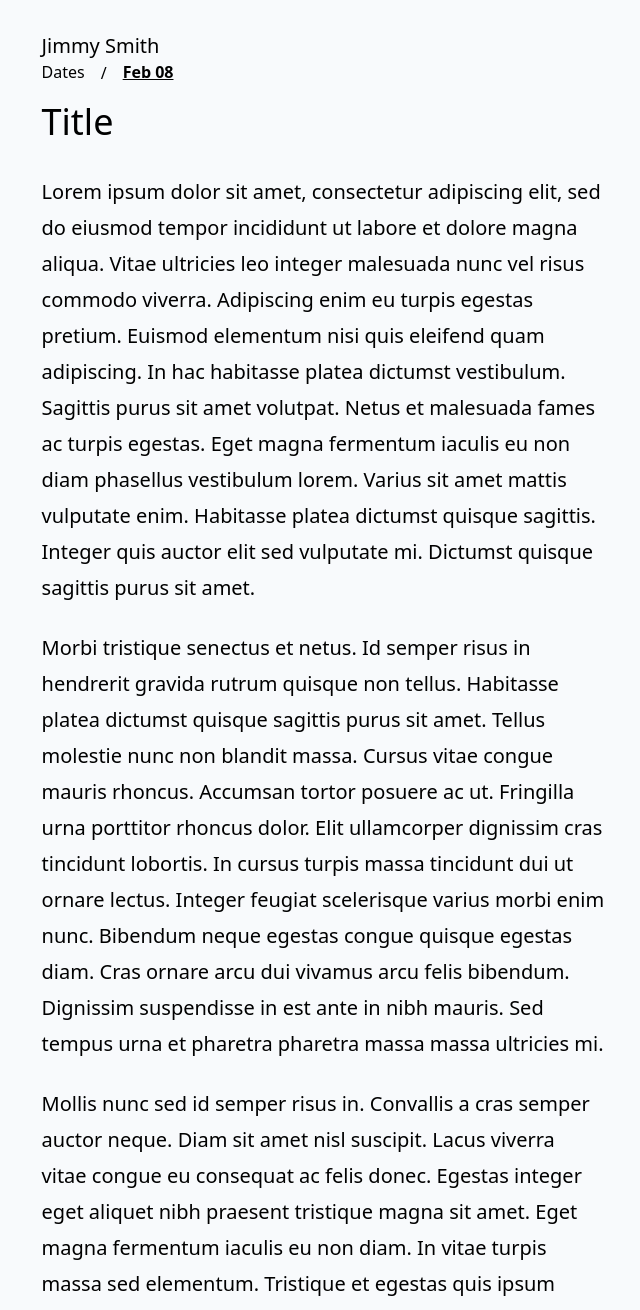
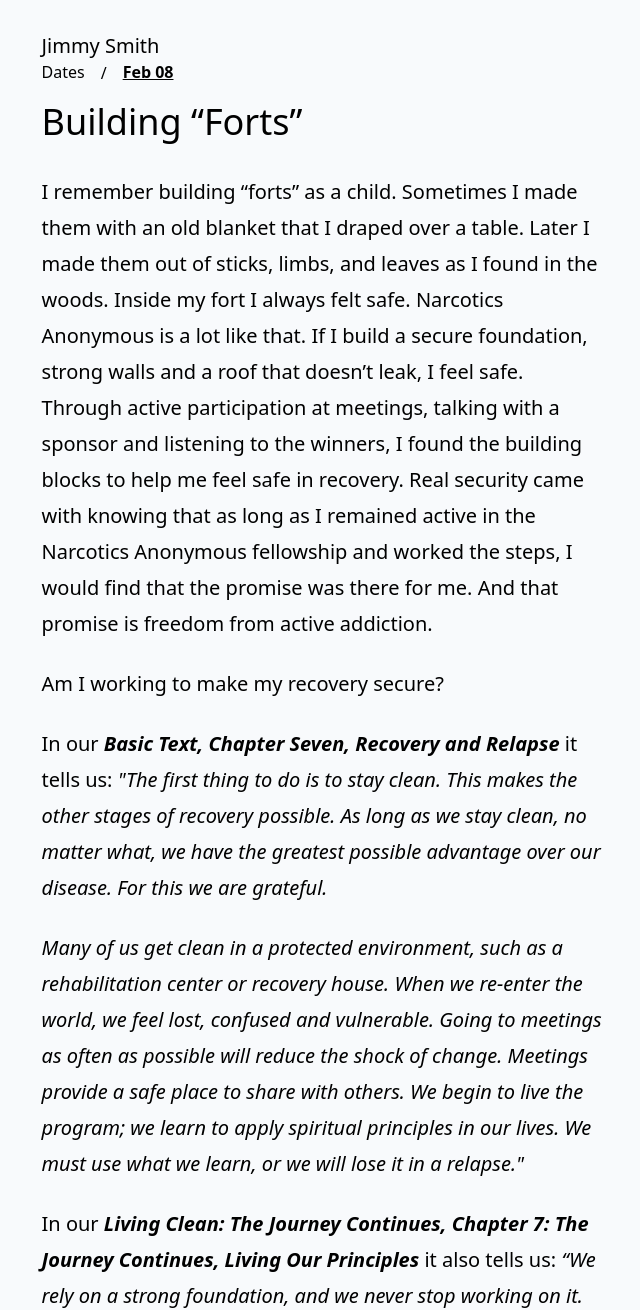
Before and after one commit to gregrossdev/jimmy-smith, an Astro site: page /date/02/08 in a window 1280 px wide. Shown: the top 1310 px of the page, without its empty margins (317-957 px from the left). Built offline with nearby package versions, Linux system fonts and the light colour scheme; Astro itself is replaced by a stand-in of ours.

Commit message:
Update Febuary “08”

```diff
--- a/src/pages/date/02/08.md
+++ b/src/pages/date/02/08.md
@@ -1,15 +1,16 @@
 ---
-layout: "../../../layouts/BasePost.astro"
-title: "Title"
-date: "Feb 08"
+layout: ../../../layouts/BasePost.astro
+date: Feb 08
+title: Building “Forts”
 ---
+I remember building “forts” as a child. Sometimes I made them with an old blanket that I draped over a table. Later I made them out of sticks, limbs, and leaves as I found in the woods. Inside my fort I always felt safe. Narcotics Anonymous is a lot like that. If I build a secure foundation, strong walls and a roof that doesn’t leak, I feel safe. Through active participation at meetings, talking with a sponsor and listening to the winners, I found the building blocks to help me feel safe in recovery. Real security came with knowing that as long as I remained active in the Narcotics Anonymous fellowship and worked the steps, I would find that the promise was there for me. And that promise is freedom from active addiction.
 
-Lorem ipsum dolor sit amet, consectetur adipiscing elit, sed do eiusmod tempor incididunt ut labore et dolore magna aliqua. Vitae ultricies leo integer malesuada nunc vel risus commodo viverra. Adipiscing enim eu turpis egestas pretium. Euismod elementum nisi quis eleifend quam adipiscing. In hac habitasse platea dictumst vestibulum. Sagittis purus sit amet volutpat. Netus et malesuada fames ac turpis egestas. Eget magna fermentum iaculis eu non diam phasellus vestibulum lorem. Varius sit amet mattis vulputate enim. Habitasse platea dictumst quisque sagittis. Integer quis auctor elit sed vulputate mi. Dictumst quisque sagittis purus sit amet.
+Am I working to make my recovery secure?
 
-Morbi tristique senectus et netus. Id semper risus in hendrerit gravida rutrum quisque non tellus. Habitasse platea dictumst quisque sagittis purus sit amet. Tellus molestie nunc non blandit massa. Cursus vitae congue mauris rhoncus. Accumsan tortor posuere ac ut. Fringilla urna porttitor rhoncus dolor. Elit ullamcorper dignissim cras tincidunt lobortis. In cursus turpis massa tincidunt dui ut ornare lectus. Integer feugiat scelerisque varius morbi enim nunc. Bibendum neque egestas congue quisque egestas diam. Cras ornare arcu dui vivamus arcu felis bibendum. Dignissim suspendisse in est ante in nibh mauris. Sed tempus urna et pharetra pharetra massa massa ultricies mi.
+In our ***Basic Text, Chapter Seven, Recovery and Relapse*** it tells us: *"The first thing to do is to stay clean. This makes the other stages of recovery possible. As long as we stay clean, no matter what, we have the greatest possible advantage over our disease. For this we are grateful.*
 
-Mollis nunc sed id semper risus in. Convallis a cras semper auctor neque. Diam sit amet nisl suscipit. Lacus viverra vitae congue eu consequat ac felis donec. Egestas integer eget aliquet nibh praesent tristique magna sit amet. Eget magna fermentum iaculis eu non diam. In vitae turpis massa sed elementum. Tristique et egestas quis ipsum suspendisse ultrices. Eget lorem dolor sed viverra ipsum. Vel turpis nunc eget lorem dolor sed viverra. Posuere ac ut consequat semper viverra nam. Laoreet suspendisse interdum consectetur libero id faucibus. Diam phasellus vestibulum lorem sed risus ultricies tristique. Rhoncus dolor purus non enim praesent elementum facilisis. Ultrices tincidunt arcu non sodales neque. Tempus egestas sed sed risus pretium quam vulputate. Viverra suspendisse potenti nullam ac tortor vitae purus faucibus ornare. Fringilla urna porttitor rhoncus dolor purus non. Amet dictum sit amet justo donec enim.
+*Many of us get clean in a protected environment, such as a rehabilitation center or recovery house. When we re-enter the world, we feel lost, confused and vulnerable. Going to meetings as often as possible will reduce the shock of change. Meetings provide a safe place to share with others. We begin to live the program; we learn to apply spiritual principles in our lives. We must use what we learn, or we will lose it in a relapse."*
 
-Mattis ullamcorper velit sed ullamcorper morbi tincidunt. Tortor posuere ac ut consequat semper viverra. Tellus mauris a diam maecenas sed enim ut sem viverra. Venenatis urna cursus eget nunc scelerisque viverra mauris in. Arcu ac tortor dignissim convallis aenean et tortor at. Curabitur gravida arcu ac tortor dignissim convallis aenean et tortor. Egestas tellus rutrum tellus pellentesque eu. Fusce ut placerat orci nulla pellentesque dignissim enim sit amet. Ut enim blandit volutpat maecenas volutpat blandit aliquam etiam. Id donec ultrices tincidunt arcu. Id cursus metus aliquam eleifend mi.
+In our ***Living Clean: The Journey Continues, Chapter 7: The Journey Continues, Living Our Principles*** it also tells us: *“We rely on a strong foundation, and we never stop working on it. We know what we can expect when we walk into an NA meeting, and that makes us feel safe and secure. We may resist changes to the format or style of our meetings even when they’re a good idea, because we hold so tightly to that sameness. Making changes can be a challenge in other areas of our lives as well. When we’re experiencing change, we want to hurry back to a place of comfort and familiarity. Allowing ourselves to have an emotional life without being controlled by our feelings is a new freedom.”*
 
-Tempus quam pellentesque nec nam aliquam sem. Risus at ultrices mi tempus imperdiet. Id porta nibh venenatis cras sed felis eget velit. Ipsum a arcu cursus vitae. Facilisis magna etiam tempor orci eu lobortis elementum. Tincidunt dui ut ornare lectus sit. Quisque non tellus orci ac. Blandit libero volutpat sed cras. Nec tincidunt praesent semper feugiat nibh sed pulvinar proin gravida. Egestas integer eget aliquet nibh praesent tristique magna.
+*(Active Participation, Change, Experiencing, Feelings, Fellowship, Foundation, Freedom, Meetings, No Matter What, Safe, Secure, Spiritual Principles, Sponsor, Stay Clean, Steps)*
```
